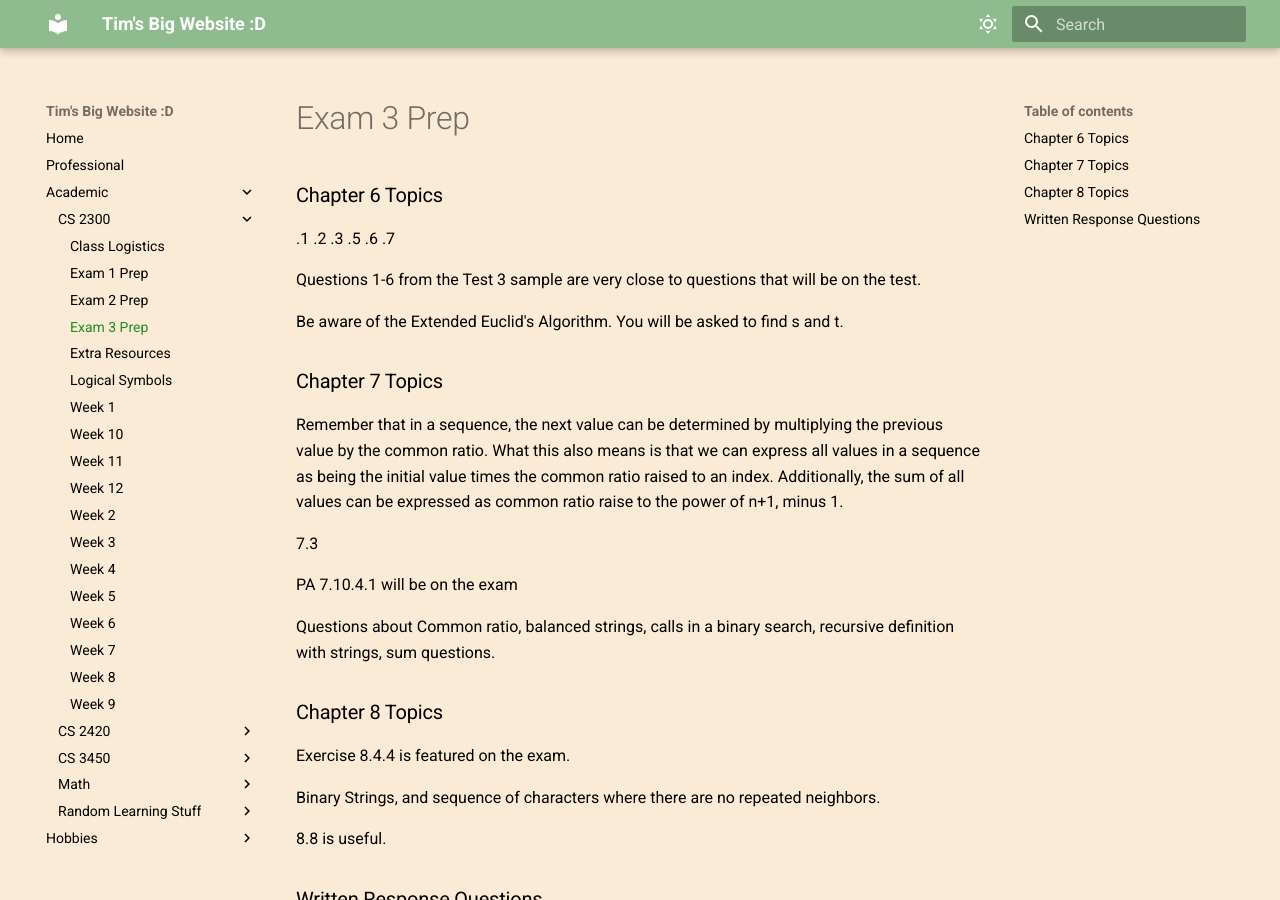
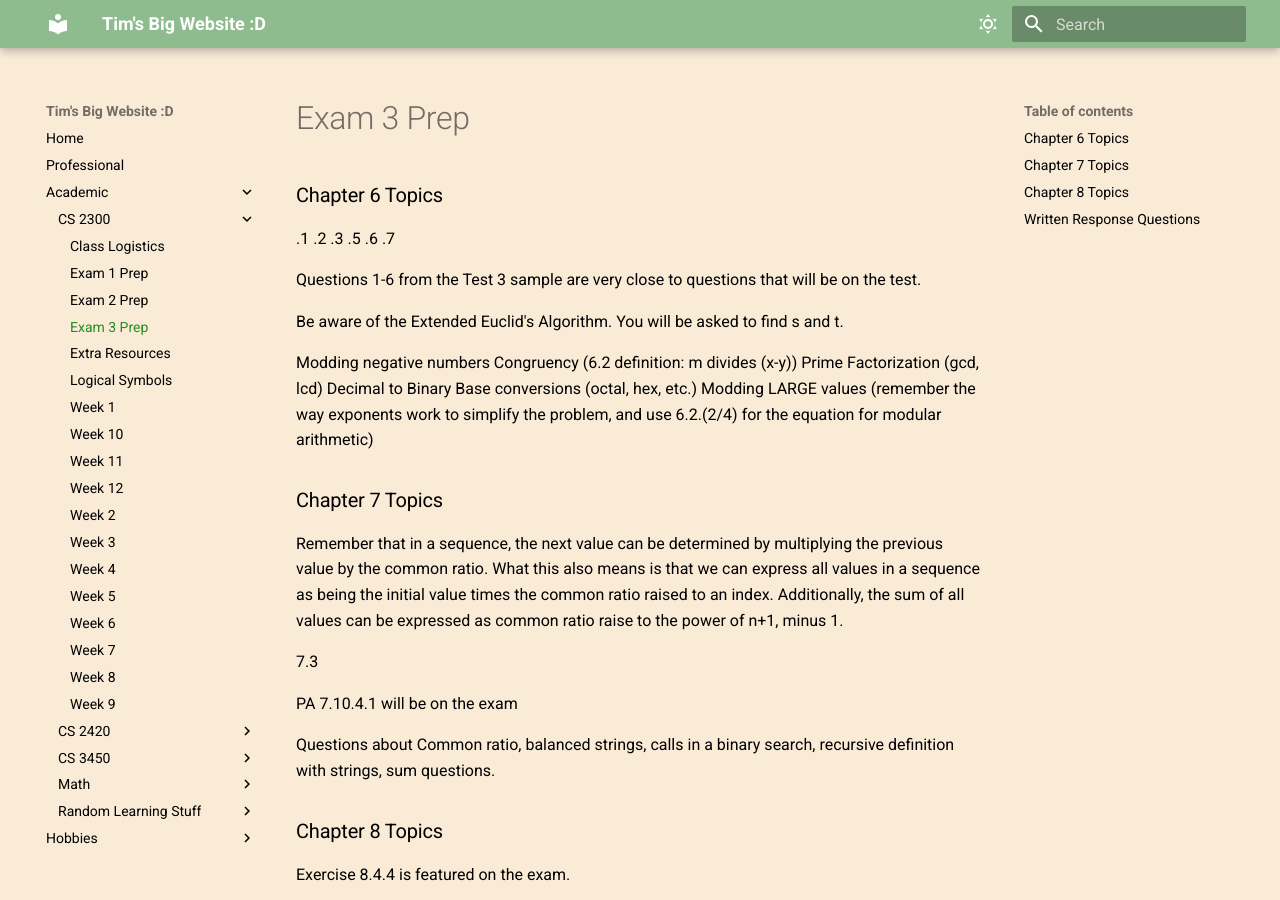
Before and after one commit to fishslips/TimSeverance, an MkDocs documentation site: the page built from docs/Academic/CS-2300/Exam 3 Prep.md, in a window 1280 px wide and 900 px high. Built offline with MkDocs 1.6.1 and Material for MkDocs 9.7.7, drawn with Linux system fonts in a browser that asks for light colours.

Commit message:
Update Exam 3 Prep.md

```diff
--- a/docs/Academic/CS-2300/Exam 3 Prep.md
+++ b/docs/Academic/CS-2300/Exam 3 Prep.md
@@ -10,6 +10,13 @@
 Questions 1-6 from the Test 3 sample are very close to questions that will be on the test.
 
 Be aware of the Extended Euclid's Algorithm. You will be asked to find s and t.
+
+Modding negative numbers
+Congruency (6.2 definition: m divides (x-y))
+Prime Factorization (gcd, lcd)
+Decimal to Binary
+Base conversions (octal, hex, etc.)
+Modding LARGE values (remember the way exponents work to simplify the problem, and use 6.2.(2/4) for the equation for modular arithmetic)
 ### Chapter 7 Topics
 
 Remember that in a sequence, the next value can be determined by multiplying the previous value by the common ratio. What this also means is that we can express all values in a sequence as being the initial value times the common ratio raised to an index. Additionally, the sum of all values can be expressed as common ratio raise to the power of n+1, minus 1.
```
